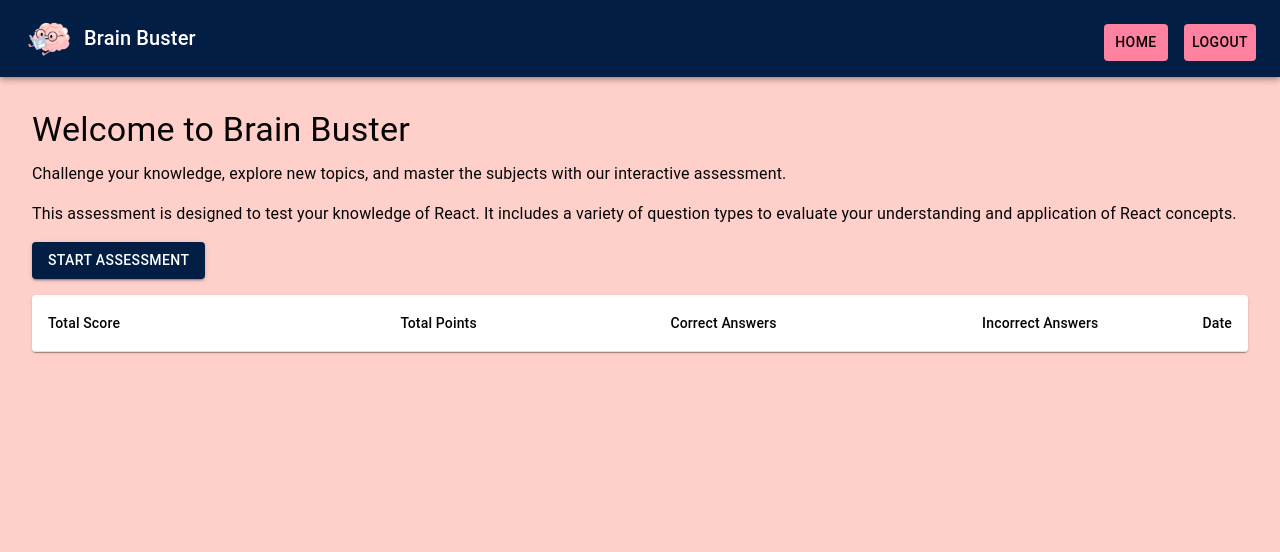
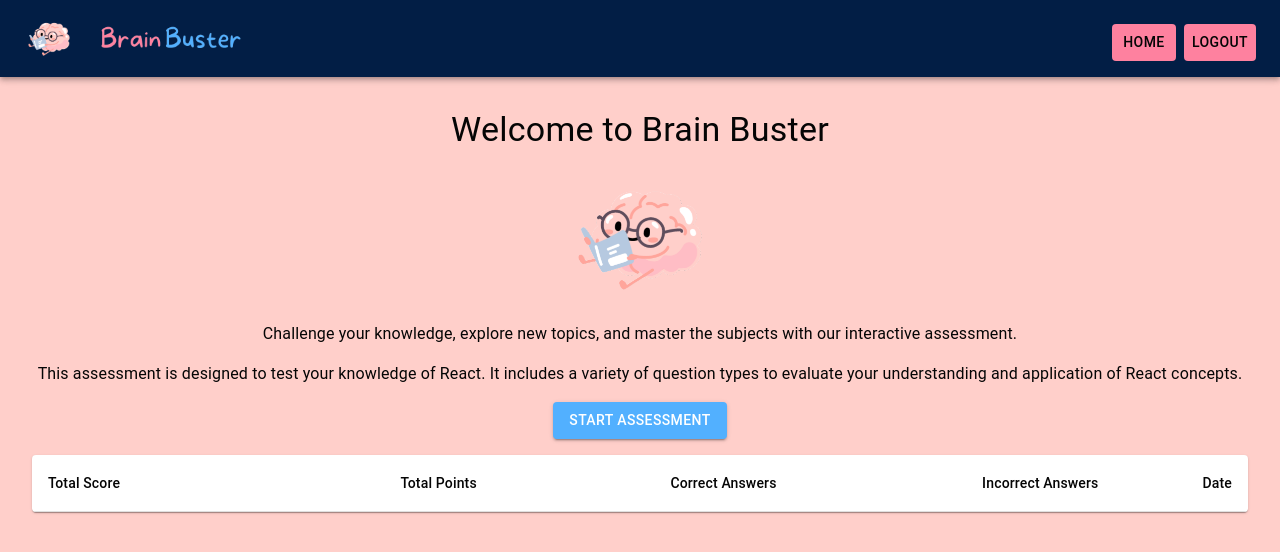
Before and after one commit to StephanieMicahCahutay/brainbuster-app, a React (Vite) app: page /dashboard in a window 1280 px wide. Shown: the top 552 px of the page. Built offline with nearby package versions, Linux system fonts and the light colour scheme.

Commit message:
Update logo

```diff
--- a/src/components/Dashboard.tsx
+++ b/src/components/Dashboard.tsx
@@ -3,6 +3,7 @@ import { Button, Box, Typography, CssBaseline } from '@mui/material';
 import { useNavigate } from 'react-router-dom';
 import MainNavbar from './MainNavbar';
 import ScoresTable from './ScoresTable';
+import logo from '../assets/images/BB-image.png';
 
 export interface Score {
     score: number;
@@ -26,16 +27,27 @@ const Dashboard: React.FC<DashboardProps> = ({ scores }) => {
     return (
         <div>
             <MainNavbar />
-      <Box sx={{ margin: 4 }}>
+            <Box
+                sx={{
+                    margin: 4,
+                    display: 'flex',
+                    flexDirection: 'column',
+                    alignItems: 'center',
+                    justifyContent: 'center',
+                    textAlign: 'center'
+                }}
+            >
                 <CssBaseline />
+
                 <Typography variant="h4" gutterBottom>Welcome to Brain Buster</Typography>
+                <img src={logo} alt="Brain Buster Logo" style={{ height: '150px', marginBottom: '10px', }} />
                 <Typography paragraph>
                     Challenge your knowledge, explore new topics, and master the subjects with our interactive assessment.
                 </Typography>
                 <Typography paragraph>
                     This assessment is designed to test your knowledge of React. It includes a variety of question types to evaluate your understanding and application of React concepts.
                 </Typography>
-        <Button variant="contained" onClick={startAssessment} sx={{ marginBottom: 2, alignItems: 'center' }}>Start Assessment</Button>
+                <Button variant="contained" onClick={startAssessment} sx={{ marginBottom: 2, alignItems: 'center', background: '#52B0FF'}}>Start Assessment</Button>
                 <ScoresTable recentScores={scores} />
             </Box>
         </div>
--- a/src/components/MainNavbar.tsx
+++ b/src/components/MainNavbar.tsx
@@ -1,7 +1,8 @@
-import { AppBar, Toolbar, Typography, Button } from '@mui/material';
+import { AppBar, Toolbar, Typography, Button, Box } from '@mui/material';
 import { Link, useNavigate } from 'react-router-dom';
-import supabase from '../supabaseClient'; // Import the supabase client
+import supabase from '../supabaseClient';
 import logo from '../assets/images/BB-image.png';
+import text from '../assets/images/BB-text.png';
 
 const MainNavbar = () => {
   const navigate = useNavigate();
@@ -18,10 +19,11 @@ const MainNavbar = () => {
   return (
     <AppBar position="static" color="primary" sx={{ width: '100%', margin: 0 }}>
       <Toolbar>
+        <Box sx={{ display: 'flex', alignItems: 'center', flexGrow: 1 }}>
           <img src={logo} alt="Brain Buster Logo" style={{ height: '50px', marginRight: '10px' }} />
-        <Typography variant="h6" component="div" sx={{ flexGrow: 1 }}>
-          Brain Buster
-        </Typography>
+          <img src={text} alt="Brain Buster Text" style={{ height: '30px', marginRight: '10px' }} />
+        </Box>
+        <Box>
           <Button
             color="inherit"
             component={Link}
@@ -33,7 +35,8 @@ const MainNavbar = () => {
                 backgroundColor: '#E06A89'
               },
               mt: 3,
-            mb: 2
+              mb: 2,
+              ml: 1
             }}
           >
             Home
@@ -49,7 +52,8 @@ const MainNavbar = () => {
                 backgroundColor: '#E06A89'
               },
               mt: 3,
-            mb: 2
+              mb: 2,
+              ml: 1
             }}
           >
             Profile
@@ -64,12 +68,13 @@ const MainNavbar = () => {
               },
               mt: 3,
               mb: 2,
-            ml: 2
+              ml: 1
             }}
             onClick={handleLogout}
           >
             Logout
           </Button>
+        </Box>
       </Toolbar>
     </AppBar>
   );
--- a/src/components/Navbar.tsx
+++ b/src/components/Navbar.tsx
@@ -1,15 +1,13 @@
 import { AppBar, Toolbar, Typography, Button } from '@mui/material';
 import { Link } from 'react-router-dom';
 import logo from '../assets/images/BB-image.png';
-
+import text from '../assets/images/BB-text.png';
 const Navbar = () => {
   return (
     <AppBar position="static" color="primary" sx={{ width: '100%', margin: 0 }}>
       <Toolbar>
         <img src={logo} alt="Brain Buster Logo" style={{ height: '50px', marginRight: '10px' }} />
-        <Typography variant="h6" component="div" sx={{ flexGrow: 1 }}>
-          Brain Buster
-        </Typography>
+        <img src={text} alt="Brain Buster TExt" style={{ height: '30px', marginRight: '10px' }} />
         <Button
           color="inherit"
           component={Link}
```
Lines whose indentation alone changed are shown as unchanged.
